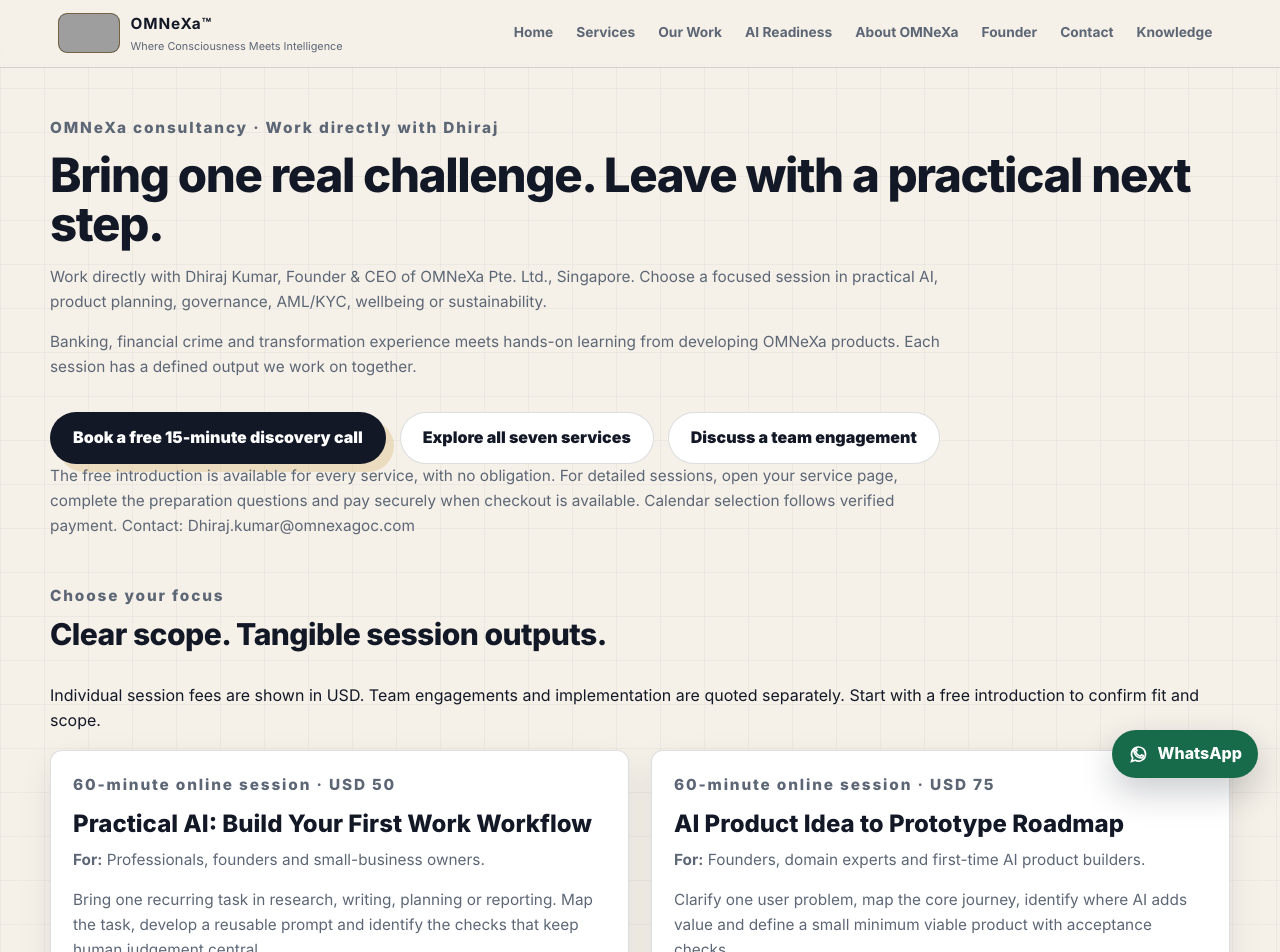
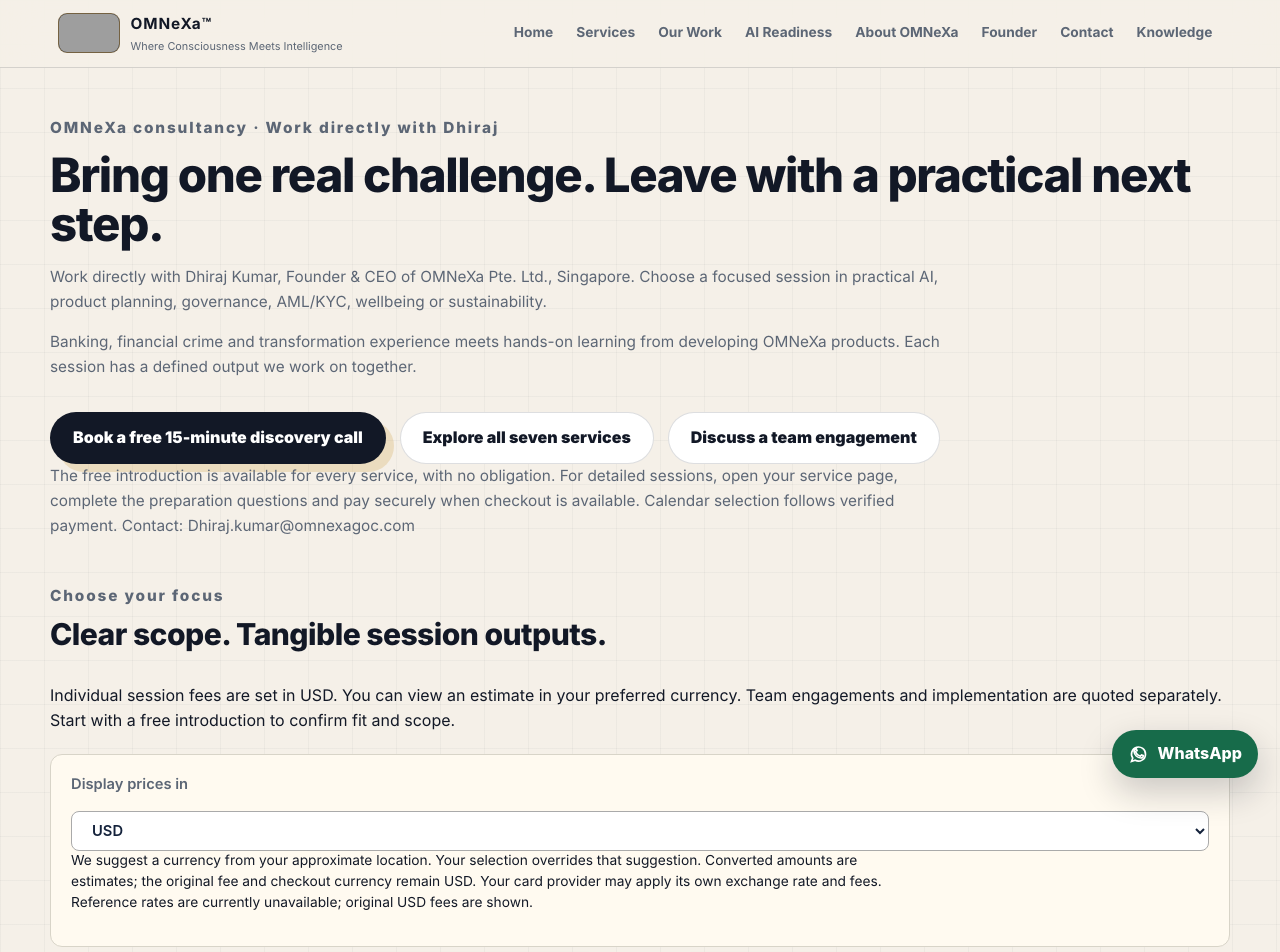
Before and after one commit to HumanSamaritan/OMNEXAFuture, a Next.js app: page /consultancy in a window 1280 px wide. Shown: the top 952 px of the page. Built offline with nearby package versions, Linux system fonts and the light colour scheme; no server answers; grey boxes are pictures that could not be loaded.

Commit message:
Add location-suggested display currencies with manual selection and reference pricing

```diff
--- /dev/null
+++ b/app/api/consultancy/currency/route.ts
@@ -0,0 +1,12 @@
+import { NextResponse } from "next/server";
+import { countryCurrency, parseRates, type RateTable } from "@/lib/consultancy-currency";
+export const dynamic = "force-dynamic";
+export async function GET(request: Request) {
+  let table: RateTable = { rates: { USD: 1 }, date: null };
+  try {
+    // Server-to-server only: do not send the visitor's IP or any contact details.
+    const response = await fetch("https://api.frankfurter.dev/v2/rates?base=USD&quotes=SGD,INR,EUR,GBP,AUD,CAD,HKD,JPY,CHF", { next: { revalidate: 3600 }, signal: AbortSignal.timeout(5000) });
+    if (response.ok) table = parseRates(await response.json());
+  } catch { /* Keep the original catalogue price when reference rates are unavailable. */ }
+  return NextResponse.json({ ...table, suggestedCurrency: countryCurrency(request.headers.get("x-vercel-ip-country")) }, { headers: { "Cache-Control": "private, no-store" } });
+}
--- a/app/consultancy/consultancy.css
+++ b/app/consultancy/consultancy.css
@@ -17,3 +17,5 @@
 .consultancy-slots { display: flex; gap: 12px; flex-wrap: wrap; }
 
 .consultancy-booking:has(.discovery-layout){max-width:1200px}.discovery-lead{font-size:1.15rem;max-width:780px;line-height:1.65}.discovery-layout{display:grid;grid-template-columns:minmax(230px,.7fr) minmax(0,1.5fr);gap:36px;align-items:start;margin-top:32px}.discovery-intro{padding:28px;border:1px solid #d6dfdc;border-radius:20px;background:linear-gradient(145deg,#edf4ef,#f8f5ec);position:sticky;top:100px}.discovery-intro h2{font-size:1.55rem;margin:8px 0}.discovery-portrait{border-radius:50%;object-fit:cover;border:3px solid white}.discovery-facts{list-style:none;padding:0;display:grid;gap:16px;margin:24px 0}.discovery-facts li{display:grid;gap:4px;padding-bottom:14px;border-bottom:1px solid #d8e0dc}.discovery-facts span{font-size:.88rem;color:#566473}.discovery-intro a{font-size:.92rem}@media(max-width:850px){.discovery-layout{grid-template-columns:1fr;gap:20px}.discovery-intro{position:static;padding:22px}.discovery-facts{grid-template-columns:1fr 1fr;gap:12px}.consultancy-booking{padding-top:28px}}@media(max-width:420px){.discovery-facts{grid-template-columns:1fr}}
+
+.consultancy-currency{padding:18px 20px;border:1px solid #d8d4c8;border-radius:12px;background:#fffaf0;margin:20px 0}.consultancy-currency label{display:flex;align-items:center;gap:14px;flex-wrap:wrap;font-weight:600}.consultancy-currency select{padding:9px 16px;font:inherit;border:1px solid #aaa;border-radius:8px;background:white;color:#14223b}.consultancy-currency p{font-size:.86rem;line-height:1.55;max-width:820px}.consultancy-card .eyebrow small{display:block;margin-top:4px}
--- a/app/consultancy/page.tsx
+++ b/app/consultancy/page.tsx
@@ -1,3 +1,4 @@
+import { ConsultancyCurrency, ConsultancyPrice } from "@/components/ConsultancyCurrency";
 import type { Metadata } from "next";
 import { companyLinkedIn, consultancyContact, consultancyFaqs, consultancySessions, discoveryBookingUrl } from "@/lib/consultancy";
 import "./consultancy.css";
@@ -81,11 +82,11 @@ export default function ConsultancyPage() {
 
       <section className="section-shell aligned-section" aria-labelledby="session-heading">
         <div className="section-heading"><p className="eyebrow">Choose your focus</p><h2 id="session-heading">Clear scope. Tangible session outputs.</h2></div>
-        <p>Individual session fees are shown in USD. Team engagements and implementation are quoted separately. Start with a free introduction to confirm fit and scope.</p>
-        <div className="consultancy-grid">
+        <p>Individual session fees are set in USD. You can view an estimate in your preferred currency. Team engagements and implementation are quoted separately. Start with a free introduction to confirm fit and scope.</p>
+        <ConsultancyCurrency><div className="consultancy-grid">
           {consultancySessions.map((session) => (
             <article className="service-card consultancy-card" id={session.id} key={session.id}>
-              <p className="eyebrow">{session.minutes}-minute online session · USD {session.priceCents / 100}</p>
+              <p className="eyebrow">{session.minutes}-minute online session · <ConsultancyPrice cents={session.priceCents} base={session.currency} /></p>
               <h3>{session.title}</h3>
               <p><strong>For:</strong> {session.audience}.</p>
               <p>{session.summary}</p>
@@ -95,7 +96,7 @@ export default function ConsultancyPage() {
               <a className="button secondary" href={`/consultancy/book?service=${session.id}`}>Prepare and book this session →</a>
             </article>
           ))}
-        </div>
+        </div></ConsultancyCurrency>
       </section>
 
       <section className="band">
--- /dev/null
+++ b/components/ConsultancyCurrency.tsx
@@ -0,0 +1,38 @@
+"use client";
+import { createContext, useContext, useEffect, useState, type ReactNode } from "react";
+import { convertedPrice, displayCurrencies, isDisplayCurrency, type DisplayCurrency, type RateTable } from "@/lib/consultancy-currency";
+const CurrencyContext = createContext<{ currency: DisplayCurrency; table: RateTable }>({ currency: "USD", table: { rates: { USD: 1 }, date: null } });
+const preferenceKey = "omnexa-display-currency-v1";
+export function ConsultancyCurrency({ children }: { children: ReactNode }) {
+  const [currency, setCurrency] = useState<DisplayCurrency>("USD");
+  const [table, setTable] = useState<RateTable>({ rates: { USD: 1 }, date: null });
+  const [loading, setLoading] = useState(true);
+  useEffect(() => {
+    const controller = new AbortController(); let chosen = false;
+    try { const saved = localStorage.getItem(preferenceKey); if (isDisplayCurrency(saved)) { chosen = true; setCurrency(saved); } } catch { /* Storage is optional. */ }
+    fetch("/api/consultancy/currency", { cache: "no-store", signal: controller.signal })
+      .then(async response => { if (!response.ok) throw new Error("RATES_UNAVAILABLE"); return response.json(); })
+      .then(data => { setTable({ rates: data.rates, date: data.date }); if (!chosen && isDisplayCurrency(data.suggestedCurrency)) setCurrency(data.suggestedCurrency); })
+      .catch(() => undefined).finally(() => { if (!controller.signal.aborted) setLoading(false); });
+    return () => controller.abort();
+  }, []);
+  function choose(value: string) {
+    if (!isDisplayCurrency(value)) return;
+    setCurrency(value);
+    try { localStorage.setItem(preferenceKey, value); } catch { /* Continue without persistence. */ }
+  }
+  return <CurrencyContext.Provider value={{ currency, table }}>
+    <div className="consultancy-currency">
+      <label htmlFor="consultancy-currency">Display prices in<select id="consultancy-currency" disabled={loading} value={currency} onChange={event => choose(event.target.value)}>{displayCurrencies.map(code => <option key={code} value={code}>{code}</option>)}</select></label>
+      <p>{loading ? "Loading currency options…" : "We suggest a currency from your approximate location. Your selection overrides that suggestion."} Converted amounts are estimates; the original fee and checkout currency remain USD. Your card provider may apply its own exchange rate and fees.{table.date ? ` Reference rates dated ${table.date}, via Frankfurter.` : " Reference rates are currently unavailable; original USD fees are shown."}</p>
+    </div>
+    {children}
+  </CurrencyContext.Provider>;
+}
+export function ConsultancyPrice({ cents, base = "USD" }: { cents: number; base?: string }) {
+  const { currency, table } = useContext(CurrencyContext);
+  const original = new Intl.NumberFormat("en", { style: "currency", currency: base.toUpperCase(), currencyDisplay: "code" }).format(cents / 100);
+  const converted = convertedPrice(cents, base, currency, table.rates);
+  if (currency === base.toUpperCase() || converted === null) return <span>{original}</span>;
+  return <span>≈ {new Intl.NumberFormat("en", { style: "currency", currency, currencyDisplay: "code" }).format(converted)} <small>({original} billed)</small></span>;
+}
--- /dev/null
+++ b/lib/consultancy-currency.ts
@@ -0,0 +1,27 @@
+export const displayCurrencies = ["USD", "SGD", "INR", "EUR", "GBP", "AUD", "CAD", "HKD", "JPY", "CHF"] as const;
+export type DisplayCurrency = typeof displayCurrencies[number];
+export type RateTable = { rates: Record<string, number>; date: string | null };
+export function isDisplayCurrency(value: unknown): value is DisplayCurrency { return typeof value === "string" && (displayCurrencies as readonly string[]).includes(value); }
+export function countryCurrency(country: string | null): DisplayCurrency {
+  const code = country?.toUpperCase() || "";
+  const direct: Record<string, DisplayCurrency> = { SG: "SGD", IN: "INR", GB: "GBP", AU: "AUD", CA: "CAD", HK: "HKD", JP: "JPY", CH: "CHF" };
+  if (direct[code]) return direct[code];
+  if ("AT BE CY DE EE ES FI FR GR HR IE IT LT LU LV MT NL PT SI SK".split(" ").includes(code)) return "EUR";
+  return "USD";
+}
+export function parseRates(raw: unknown, now = Date.now()): RateTable {
+  if (!Array.isArray(raw)) throw new Error("INVALID_RATES");
+  const rates: Record<string, number> = { USD: 1 }; const dates: string[] = [];
+  for (const row of raw) {
+    if (!row || row.base?.toUpperCase() !== "USD" || !isDisplayCurrency(row.quote?.toUpperCase()) || row.quote?.toUpperCase() === "USD") continue;
+    const date = row.date; const instant = Date.parse(`${date}T00:00:00Z`);
+    if (typeof date !== "string" || !/^\d{4}-\d{2}-\d{2}$/.test(date) || !Number.isFinite(instant) || now - instant > 10 * 86400000 || instant - now > 86400000 || typeof row.rate !== "number" || !Number.isFinite(row.rate) || row.rate <= 0) continue;
+    rates[row.quote.toUpperCase()] = row.rate; dates.push(date);
+  }
+  return { rates, date: dates.length ? dates.sort()[0] : null };
+}
+export function convertedPrice(cents: number, base: string, quote: DisplayCurrency, rates: Record<string, number>) {
+  const from = rates[base.toUpperCase()]; const to = rates[quote];
+  if (!Number.isFinite(from) || from <= 0 || !Number.isFinite(to) || to <= 0) return null;
+  return cents / 100 / from * to;
+}
--- a/package.json
+++ b/package.json
@@ -8,7 +8,7 @@
     "build": "next build",
     "start": "next start",
     "lint": "next lint",
-    "test:consultancy": "node --import tsx --test tests/consultancy-payments.test.ts tests/discovery.test.ts"
+    "test:consultancy": "node --import tsx --test tests/consultancy-payments.test.ts tests/discovery.test.ts tests/consultancy-currency.test.ts"
   },
   "dependencies": {
     "@upstash/redis": "^1.40.0",
```
Also changed, not shown: app/consultancy/book/page.tsx (+4 -3 lines), 1 other file (tests, documents, lock files or other folders).
